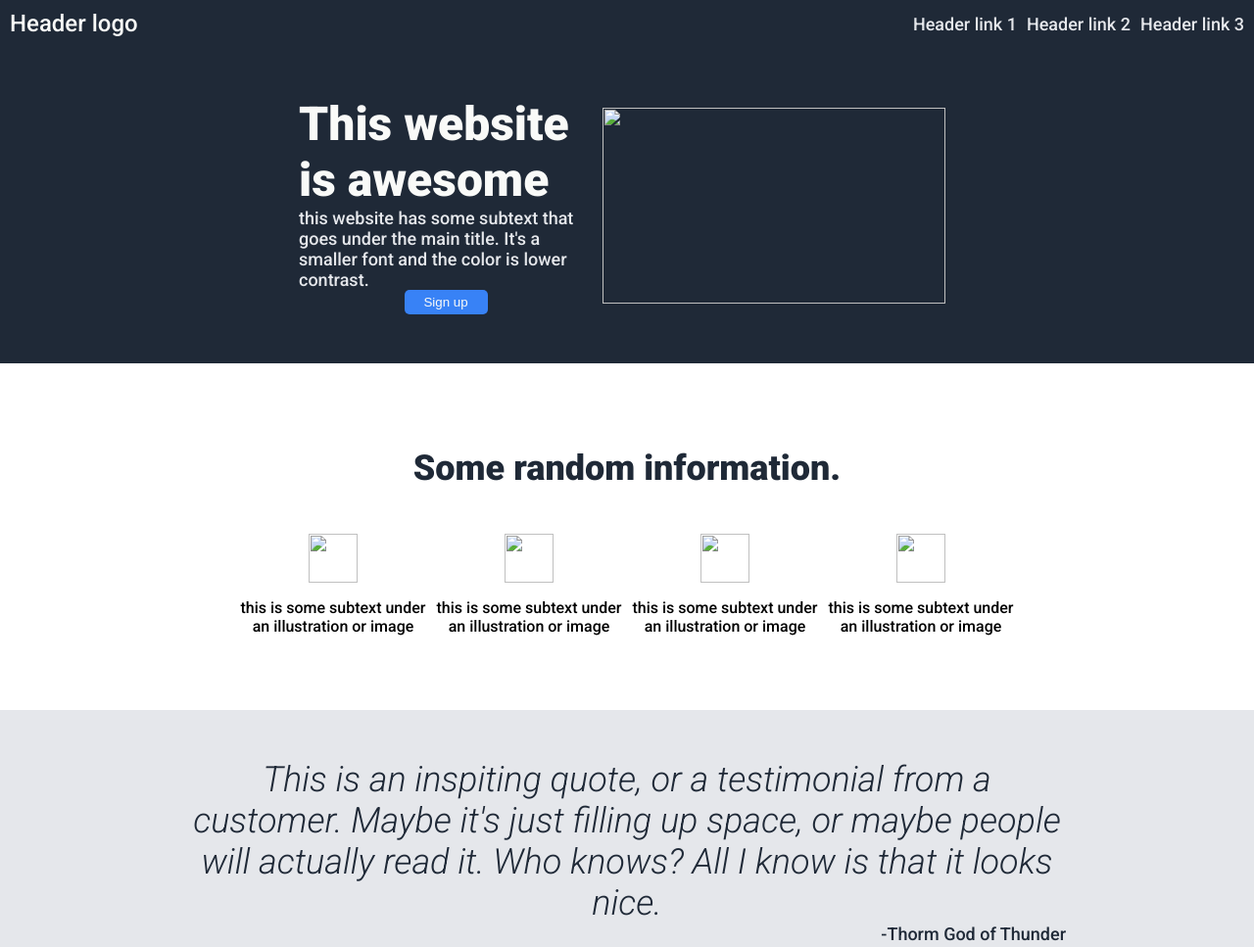
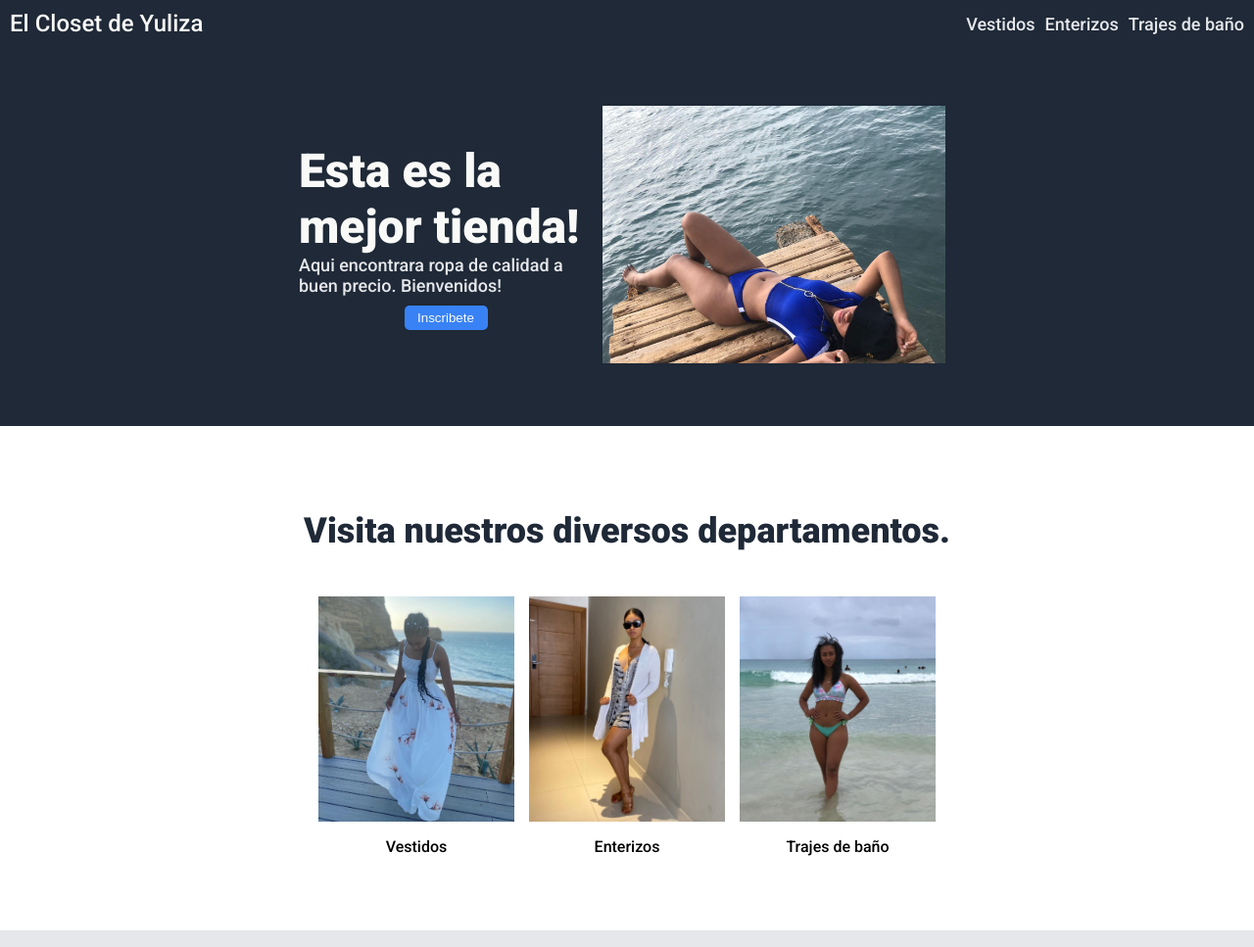
Before and after one commit to spicy-goose/clothing-store-example, a plain HTML site: page index.html in a window 1280 px wide. Shown: the top 967 px of the page at 98% size. Drawn offline with Linux system fonts and the light colour scheme.

Commit message:
Add images and text for sample website

```diff
--- a/index.html
+++ b/index.html
@@ -13,42 +13,38 @@
 <body>
     <div class = "container">
         <div class="header">
-            <p class="logo">Header logo</p>
+            <p class="logo">El Closet de Yuliza</p>
             <ul class="links-right">
-                <li>Header link 1</li>
-                <li>Header link 2</li>
-                <li>Header link 3</li>
+                <li>Vestidos</li>
+                <li>Enterizos</li>
+                <li>Trajes de baño</li>
             </ul>
         </div>
         <div class="content1">
             <div class="left-1">
-                <p class="main-text">This website is awesome</p>
-                <p class="main-subtext">this website has some subtext that goes under the main title. It's a smaller font and the color is lower contrast.</p>
-                <button class="main-button">Sign up</button>
+                <p class="main-text">Esta es la mejor tienda!</p>
+                <p class="main-subtext">Aqui encontrara ropa de calidad a buen precio. Bienvenidos!</p>
+                <button class="main-button">Inscribete</button>
             </div>
             <div class="right-1">
-                <img class="main-image" src="" alt="">
+                <img class="main-image" src="images/main-image.jpeg" alt="Mujer acostada en muelle">
             </div>
         </div>
         <div class="content2">
-            <p class="subtitle">Some random information.</p>
+            <p class="subtitle">Visita nuestros diversos departamentos.</p>
             <div class="subcontent">
                 <div class="subcontent-1">
-                    <img class="sub-image1" src="" alt="">
-                    <p class="caption1">this is some subtext under an illustration or image</p>
+                    <img class="sub-image1" src="images/vestidos.jpeg" alt="Mujer en vestido">
+                    <p class="caption1">Vestidos</p>
                 </div>
                 <div class="subcontent-2">
-                    <img class="sub-image2" src="" alt="">
-                    <p class="caption2">this is some subtext under an illustration or image</p>
+                    <img class="sub-image2" src="images/Enterizos.jpeg" alt="Mujer en enterizo">
+                    <p class="caption2">Enterizos</p>
                 </div>
                 <div class="subcontent-3">
-                    <img class="sub-image3" src="" alt="">
-                    <p class="caption3">this is some subtext under an illustration or image</p>
+                    <img class="sub-image3" src="images/trajes-de-baño.jpeg" alt="Mujer en traje de baño">
+                    <p class="caption3">Trajes de baño</p>
                 </div>
-                <div class="subcontent-4">
-                    <img class="sub-image4" src="" alt="">
-                    <p class="caption4">this is some subtext under an illustration or image</p>
-            </div>
             </div>
         </div>
         <div class="content3">
--- a/styles.css
+++ b/styles.css
@@ -96,11 +96,12 @@ li{
     height: 25px;
     border-radius: 5px;
     border: none;
+    margin-top: 10px;
 }
 .main-image{
     padding: 10px;
     width: 350px;
-    height: 200px;
+    height: auto;
 }
 
 /*Add styles to content 2 section*/
@@ -116,6 +117,7 @@ li{
     justify-content: center;
     flex-wrap: wrap;
     padding: 10px;
+    gap: 15px;
 }
 
 .subcontent > *{
@@ -136,12 +138,9 @@ li{
 .subcontent > * >p{
     text-align: center;
 }
-.sub-image1,
-.sub-image2,
-.sub-image3,
-.sub-image4{
-    width:50px;
-    height: 50px;
+.subcontent > * > img{
+    width: 200px;
+    height: 230px;
 }
 
 /*Style section3 quoute */
```
Also changed, not shown: images/Enterizos.jpeg (added), images/main-image.jpeg (added), images/trajes-de-baño.jpeg (added), images/vestidos.jpeg (added).
